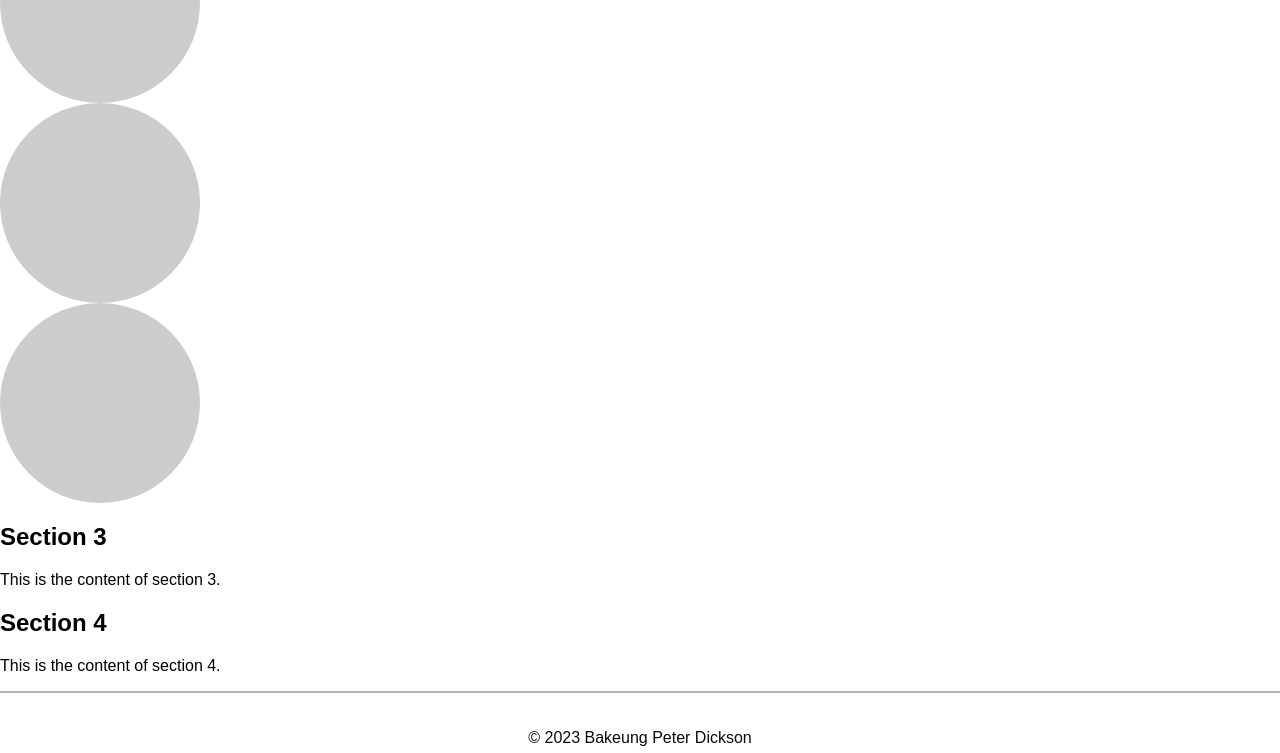
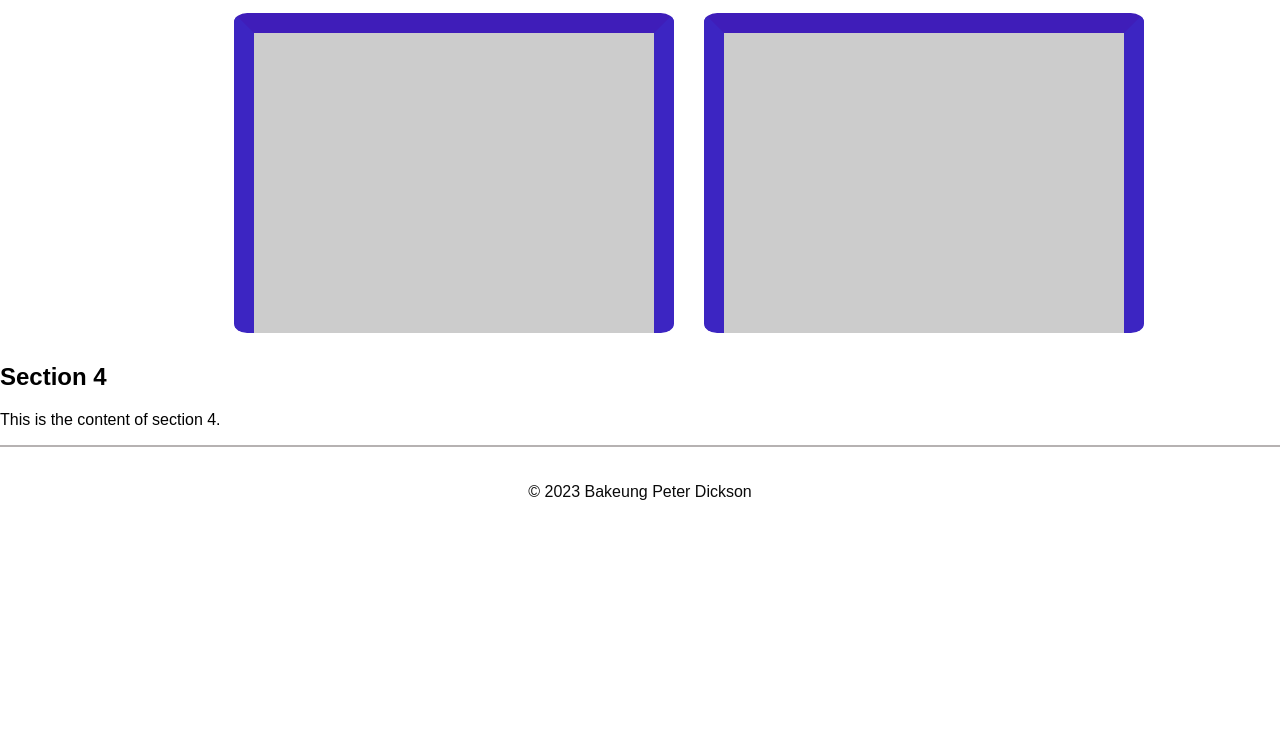
Before and after one commit to BlaizDickson/my_portfoilio, a website: page index.html in a window 1280 px wide. Shown: the part 1328-2081 px from the top of the page. After the commit the page ends 1835 px from the top, so only its background shows below. Drawn offline with Linux system fonts and the light colour scheme.

```diff
--- a/index.html
+++ b/index.html
@@ -34,7 +34,7 @@
       </section>
       <section class="about_section">
         <div class="with-placeholder">
-          <div class="image-placeholder"></div>
+          <div class="image-placeholder1"></div>
           <div class="with-name">
             <p1>Hello, I'm Bakeung</p1>
             <div class="brief-about">
@@ -70,10 +70,6 @@
       </div>
     </section>
 
-    <section>
-      <h2>Section 3</h2>
-      <p>This is the content of section 3.</p>
-    </section>
 
     <section>
       <h2>Section 4</h2>
--- a/style.css
+++ b/style.css
@@ -31,7 +31,6 @@
 }
 
 nav li {
-  position: relative;
   margin-left: 20px;
   padding: 25px;
 }
@@ -69,14 +68,6 @@
   margin-bottom: 10px;
 }
 
-.center-content {
-  text-align: center;
-}
-
-.center-content img {
-  width: 200px;
-  margin-bottom: 10px;
-}
 
 .about_section {
   margin: auto;
@@ -85,23 +76,16 @@
   align-items: center;
 }
 
-.image-placeholder {
+.image-placeholder1 {
   flex-basis: auto;
   flex-grow: 0;
   width: 200px;
   height: 200px;
   border-radius: 50%;
   background-color: #ccc;
-  /* Optional: Add a placeholder image */
   background-image: url('placeholder-image.jpg');
   background-size: cover;
-  background-position: center;  /* padding: 40px;
-  margin-left: 100px;
-  margin-bottom: 40px;
-  border-radius: 360px;
-  width: 180px;
-  height: 180px;
-  background-color: #ccc; */
+  background-position: center;
 }
 
 .section1-last {
@@ -110,12 +94,10 @@
 }
 
 .vertical-text {
-  /* padding-right: 0px; */
   font-family: 'Inter';
   font-style: normal;
   font-weight: 400;
   font-size: 14px;
-
   color: #0C07F2;
   writing-mode: sideways-rl;
 }
@@ -127,7 +109,6 @@
   left: 1187.75px;
   top: 318.5px;
   margin-right: 7px;
-
   border: 0.7px solid #000000;
 }
 
@@ -152,15 +133,12 @@
 .description {
   margin-top: 5px;
   text-align: center;
-  /* Add additional styles for the description */
 }
 
 .about_section {
   text-align: center;
 }
 section p1 {
-  /* margin-left: 52px;
-  display: flex; */
   line-height: 1cm;
   color: #000000;
   padding-left: 3.3rem;
@@ -219,7 +197,34 @@
   flex-direction: column;
 }
 
-/* Add additional styles for the icons */
+.image-section {
+  text-align: center;
+}
+
+.section-header {
+  font-size: 24px;
+  margin-bottom: 20px;
+}
+
+.image-container {
+  display: grid;
+  grid-template-columns: repeat(2, 1fr);
+  justify-items: center;
+  gap: 10px;
+  padding-left: 14rem;
+  padding-right: 15rem;
+}
+
+.image-placeholder {
+  width: 400px;
+  height: 300px;
+  border-radius: 3%;
+  border-left : 20px solid rgb(60, 37, 194);
+  border-right : 20px solid rgb(60, 37, 194);
+  border-top: 20px solid #3f1db9 ;
+  background-color: #ccc;
+  margin: 10px;
+}
 
 
 footer {
```
